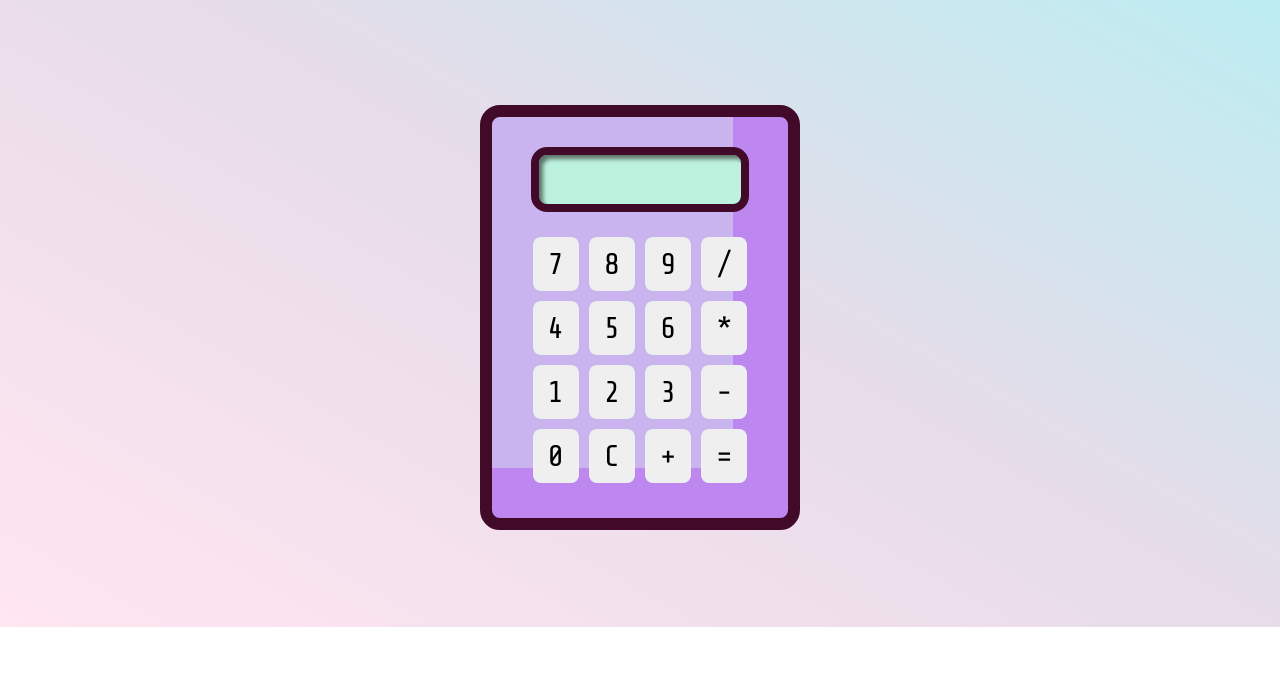
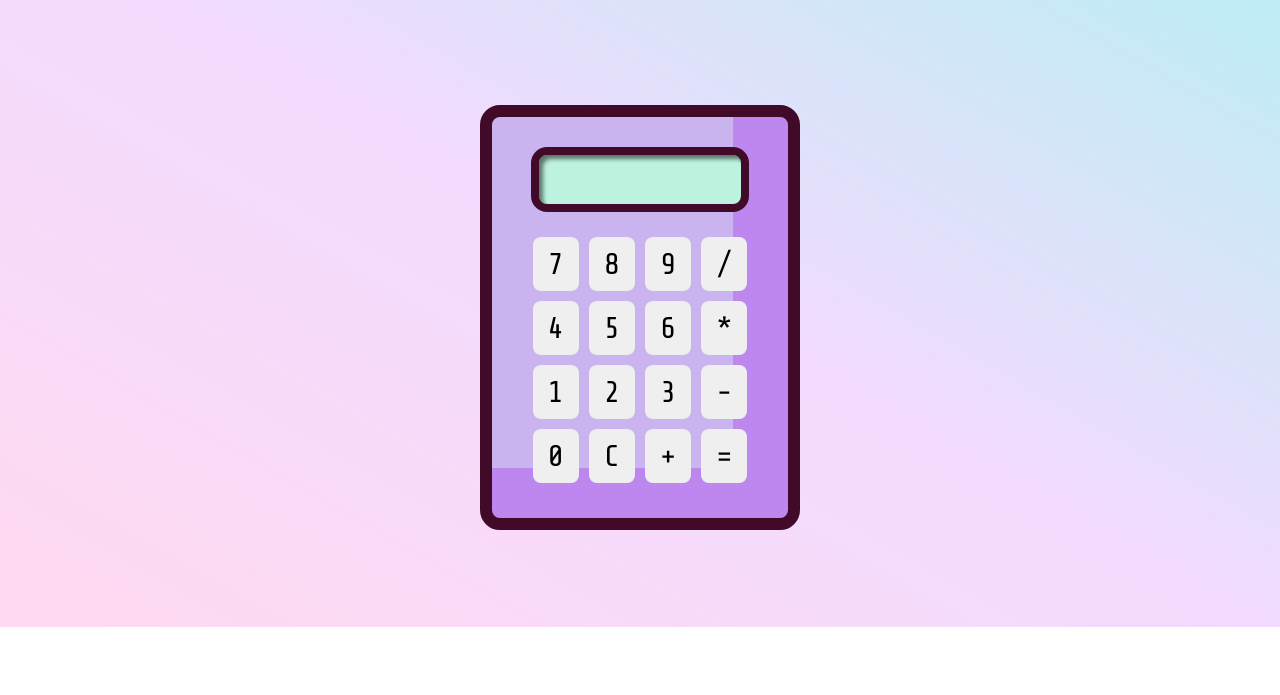
Before and after one commit to gabicerqueira/Orienta-o, a plain HTML site: page 02/index.html in a window 1280 px wide. Shown: the part 105-800 px from the top of the page. Drawn offline with Linux system fonts and the light colour scheme.

Commit message:
Final
Arrumei o gradiente do background

```diff
--- a/02/style.css
+++ b/02/style.css
@@ -16,7 +16,7 @@
 }
 
 body {
-    background: linear-gradient(to top right, #FFE6F1, #E7DCE9, #B5F0F3);
+    background: linear-gradient(to top right, #ffd9f0, #f2dbff, #B5F0F3);
     background-repeat: no-repeat;
 }
 
```
